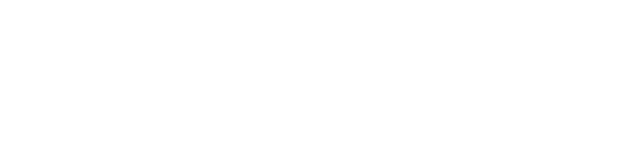
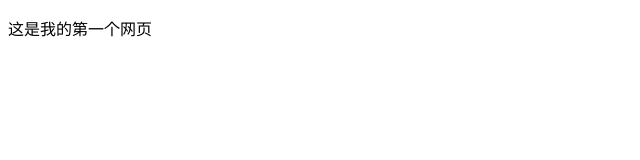
Before and after one commit to tananaya/-, a plain HTML site: page index.htm in a window 1280 px wide. Shown: the whole page, without its empty margins (0-640 px from the left). Drawn offline with Linux system fonts and the light colour scheme.

```diff
--- a/index.htm
+++ b/index.htm
@@ -7,6 +7,6 @@
     <title>远程操控</title>
 </head>
 <body>
-
+    <p>这是我的第一个网页</p>
 </body>
 </html>
```
